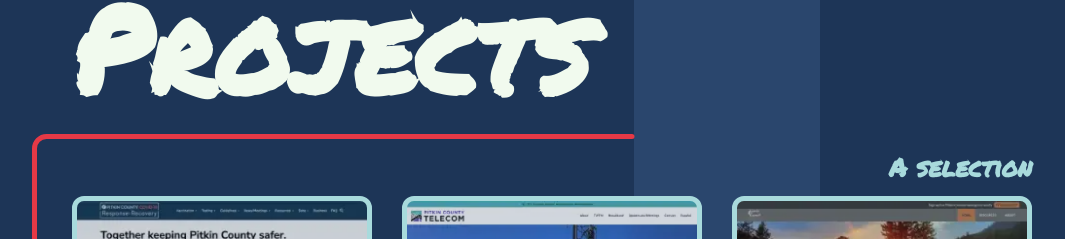
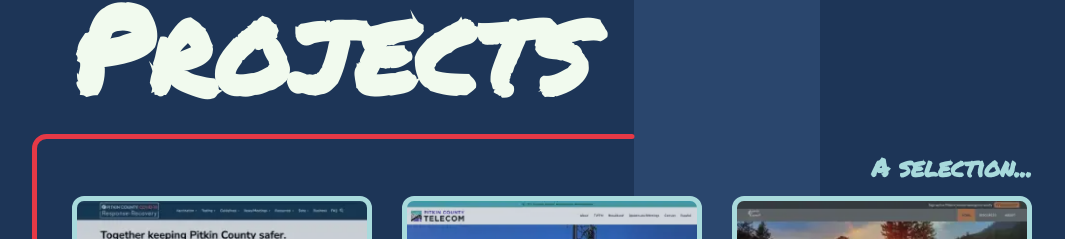
Before and after one commit to NickCalderone/developer-portfolio, a Nuxt app: page / in a window 1280 px wide. Shown: the part 1031-1270 px from the top of the page, without its empty margins (108-1173 px from the left). Built offline with nearby package versions, Linux system fonts and the light colour scheme.

Commit message:
added periods after description text

```diff
--- a/components/Work.vue
+++ b/components/Work.vue
@@ -149,7 +149,7 @@ export default {
 				</canvas>
 			</div>
 			<div class="work-subheader">
-				<h3>A selection</h3>
+				<h3>A selection...</h3>
 			</div>
 			<Example class="example-1" img-name="covid" img-src="covid-700.webp" alt="Pitkin county covid website"
 				imgLink="https://covid19.pitkincounty.com" img-width="700" img-height="467" />
```
